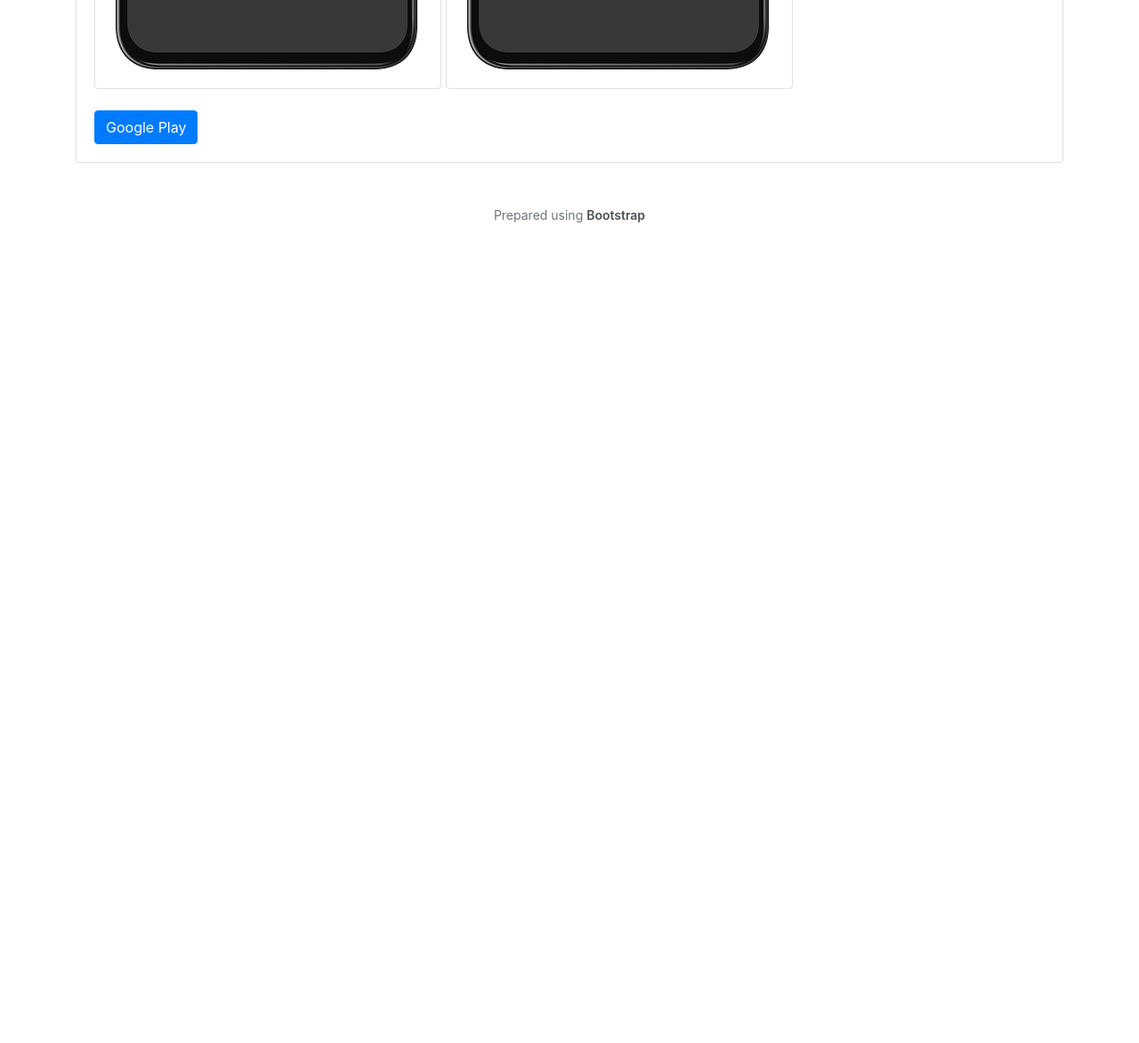
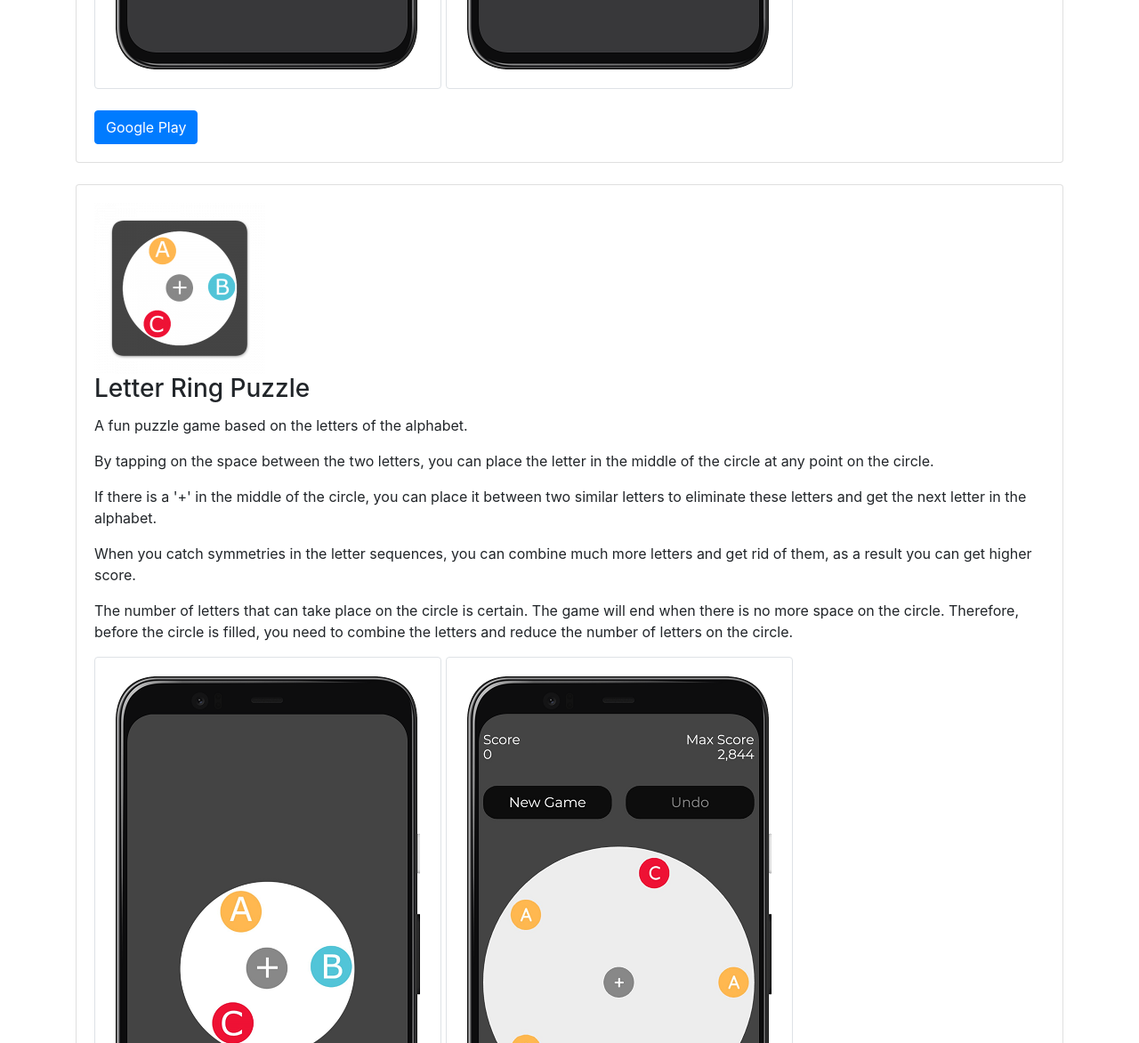
Before and after one commit to pixtorygame/pixtorygame.github.io, a plain HTML site: page index.html in a window 1280 px wide. Shown: the part 3788-4960 px from the top of the page at 89% size. Before the commit the page ends 4088 px from the top, so only its background shows below. Drawn offline with Linux system fonts and the light colour scheme.

Commit message:
new app added

```diff
--- a/index.html
+++ b/index.html
@@ -69,7 +69,9 @@
           <a href="https://play.google.com/store/apps/details?id=com.pixtory" class="btn btn-primary stretched-link" target="_blank">Google Play</a>
         </div>
       </div>
+
 	  <br>
+
 	  <div class="card">
         <div class="card-body">
 		  <img src="img/fibonacci-logo.png" class="img-fluid" alt=""></img>
@@ -89,6 +91,24 @@
         </div>
       </div>
 
+	  <br>
+
+	  <div class="card">
+        <div class="card-body">
+		  <img src="img/letterring-logo.png" class="img-fluid" alt=""></img>
+          <h3 class="card-title">Letter Ring Puzzle</h3>
+          <p class="card-text">A fun puzzle game based on the letters of the alphabet.</p>
+		  <p class="card-text">By tapping on the space between the two letters, you can place the letter in the middle of the circle at any point on the circle.</p>
+		  <p class="card-text">If there is a '+' in the middle of the circle, you can place it between two similar letters to eliminate these letters and get the next letter in the alphabet.</p>
+		  <p class="card-text">When you catch symmetries in the letter sequences, you can combine much more letters and get rid of them, as a result you can get higher score.</p>
+		  <p class="card-text">The number of letters that can take place on the circle is certain. The game will end when there is no more space on the circle. Therefore, before the circle is filled, you need to combine the letters and reduce the number of letters on the circle.</p>
+          <img src="img/letterring1.png" class="img-fluid img-thumbnail" alt="">
+		  <img src="img/letterring2.png" class="img-fluid img-thumbnail" alt="">
+		  <br><br>
+          <a href="https://play.google.com/store/apps/details?id=com.pixtory.letterring" class="btn btn-primary stretched-link" target="_blank">Google Play</a>
+        </div>
+      </div>
+
     </div>
 
   </div>
```
Also changed, not shown: img/letterring-logo.png (added), img/letterring1.png (added), img/letterring2.png (added).
